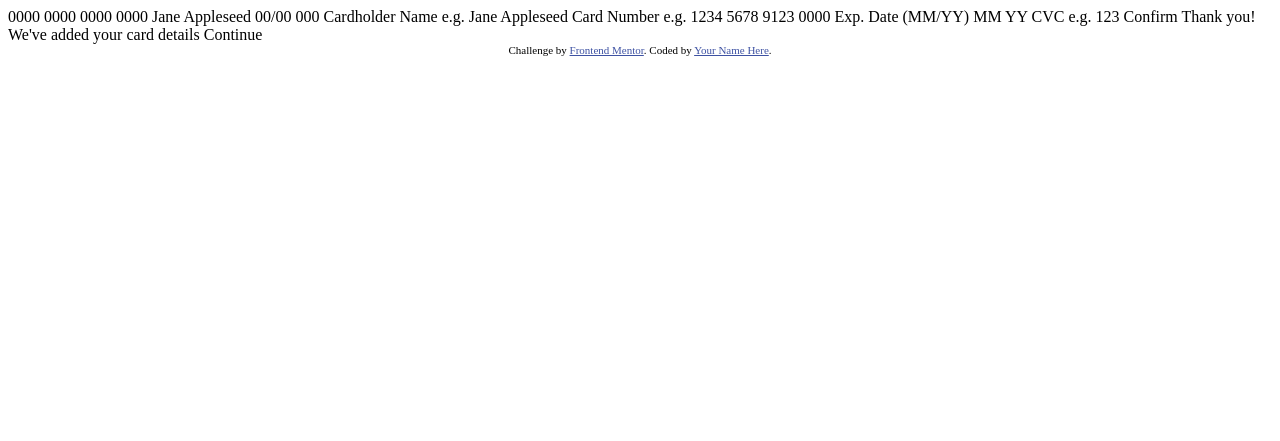
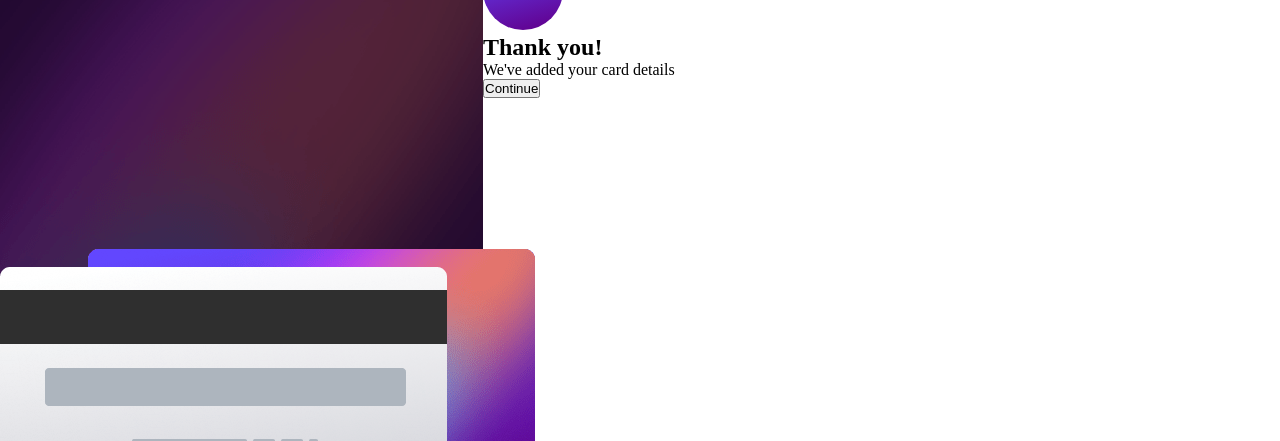
Before and after one commit to morphusss/card-details-html, a plain HTML site: page index.html in a window 1280 px wide. Shown: the top 441 px of the page. Drawn offline with Linux system fonts and the light colour scheme.

Commit message:
feat/add style file

```diff
--- a/index.html
+++ b/index.html
@@ -8,44 +8,32 @@
 
   <title>Frontend Mentor | Interactive card details form</title>
 
-  <!-- Feel free to remove these styles or customise in your own stylesheet 👍 -->
-  <style>
-    .attribution { font-size: 11px; text-align: center; }
-    .attribution a { color: hsl(228, 45%, 44%); }
-  </style>
+  <link rel="stylesheet" href="style.css">
 </head>
 <body>
-
-  0000 0000 0000 0000
-  Jane Appleseed
-  00/00
-
-  000
-
-  Cardholder Name
-  e.g. Jane Appleseed
-
-  Card Number
-  e.g. 1234 5678 9123 0000
-
-  Exp. Date (MM/YY)
-  MM
-  YY
-
-  CVC
-  e.g. 123
-
-  Confirm
-
-  <!-- Completed state start -->
-
-  Thank you!
-  We've added your card details
-  Continue
-
-  <div class="attribution">
-    Challenge by <a href="https://www.frontendmentor.io?ref=challenge" target="_blank">Frontend Mentor</a>.
-    Coded by <a href="#">Your Name Here</a>.
-  </div>
+  <main>
+    <section class="main">
+      <section class="desktop-bg">
+        <img class="bg-desktop-img" src="./images/bg-main-desktop.png" alt="bg desktop">
+        <section class="succesfull-register">
+          <img class="complete-icon" src="./images/icon-complete.svg" alt="icon complete">
+          <h2 class="Thank">Thank you!</h2>
+          <p class="text">We've added your card details</p>
+          <button class="continue">Continue</button>
+        </section>
+      </section>
+      <section class="front-card">
+        <img class="front-card-logo" src="./images/card-logo.svg" alt="card logo">
+        <img class="front-card-img" src="./images/bg-card-front.png" alt="front card">
+        <p class="card-num">4441 1144 3183 7325</p>
+        <p class="card-name">ARTUR KOZAKOV</p>
+        <p class="card-date">10/35</p>
+      </section>
+      <section class="back-side-card">
+        <img class="back-card-img" src="./images/bg-card-back.png" alt="back side of card">
+        <p class="CVV">888</p>
+      </section>
+    </section>
+  </main>
 </body>
 </html>
--- /dev/null
+++ b/style.css
@@ -0,0 +1,25 @@
+* {
+    margin: 0;
+    padding: 0;
+    box-sizing: border-box;
+}
+
+.main {
+    width: 100vw;
+    height: 100vh;
+    display: flex;
+    align-items: center;
+}
+
+.desktop-bg {
+    display: inline-flex;
+
+}
+
+.front-card {
+    position: absolute;
+}
+
+.back-side-card {
+    position: absolute;
+}
```
